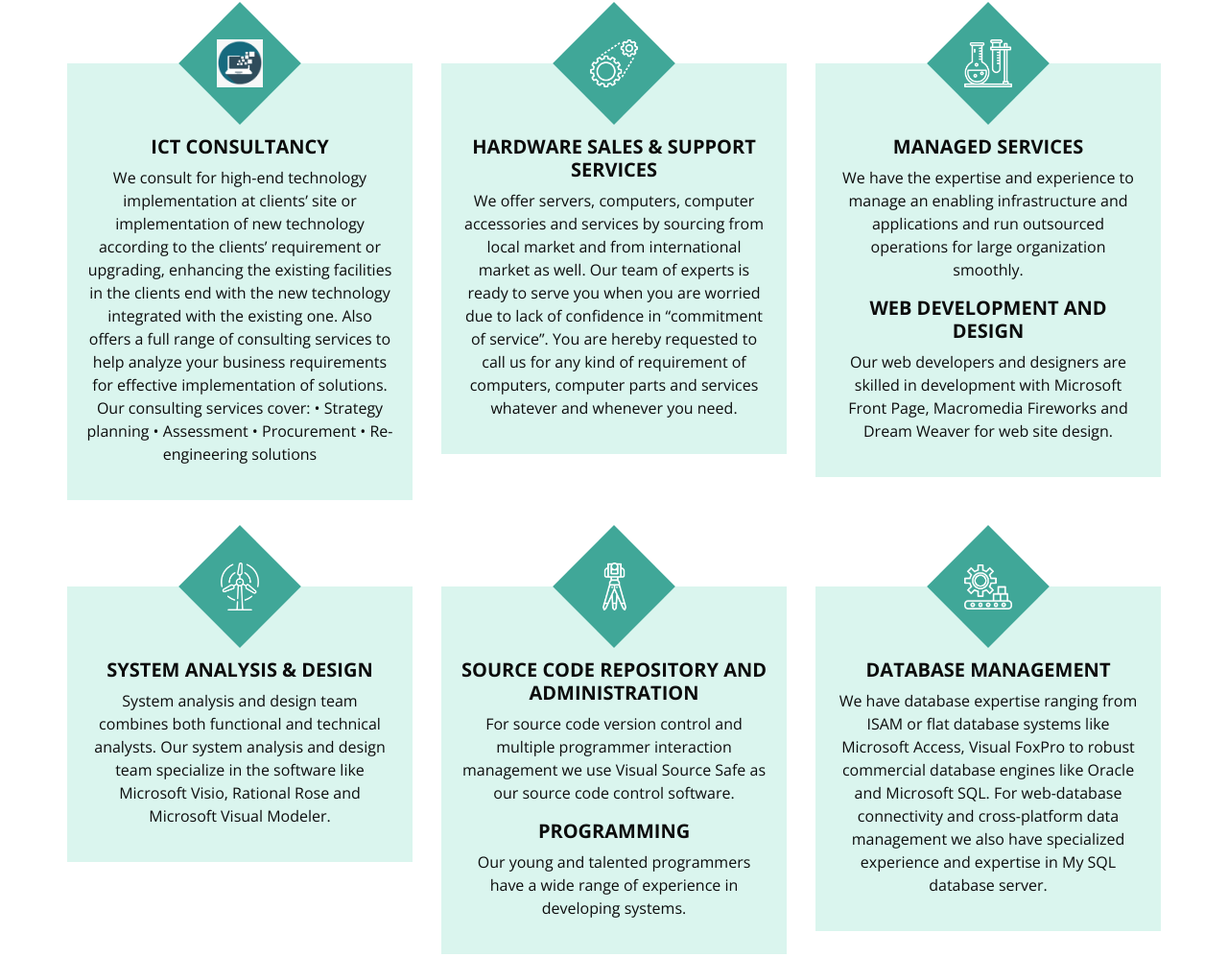
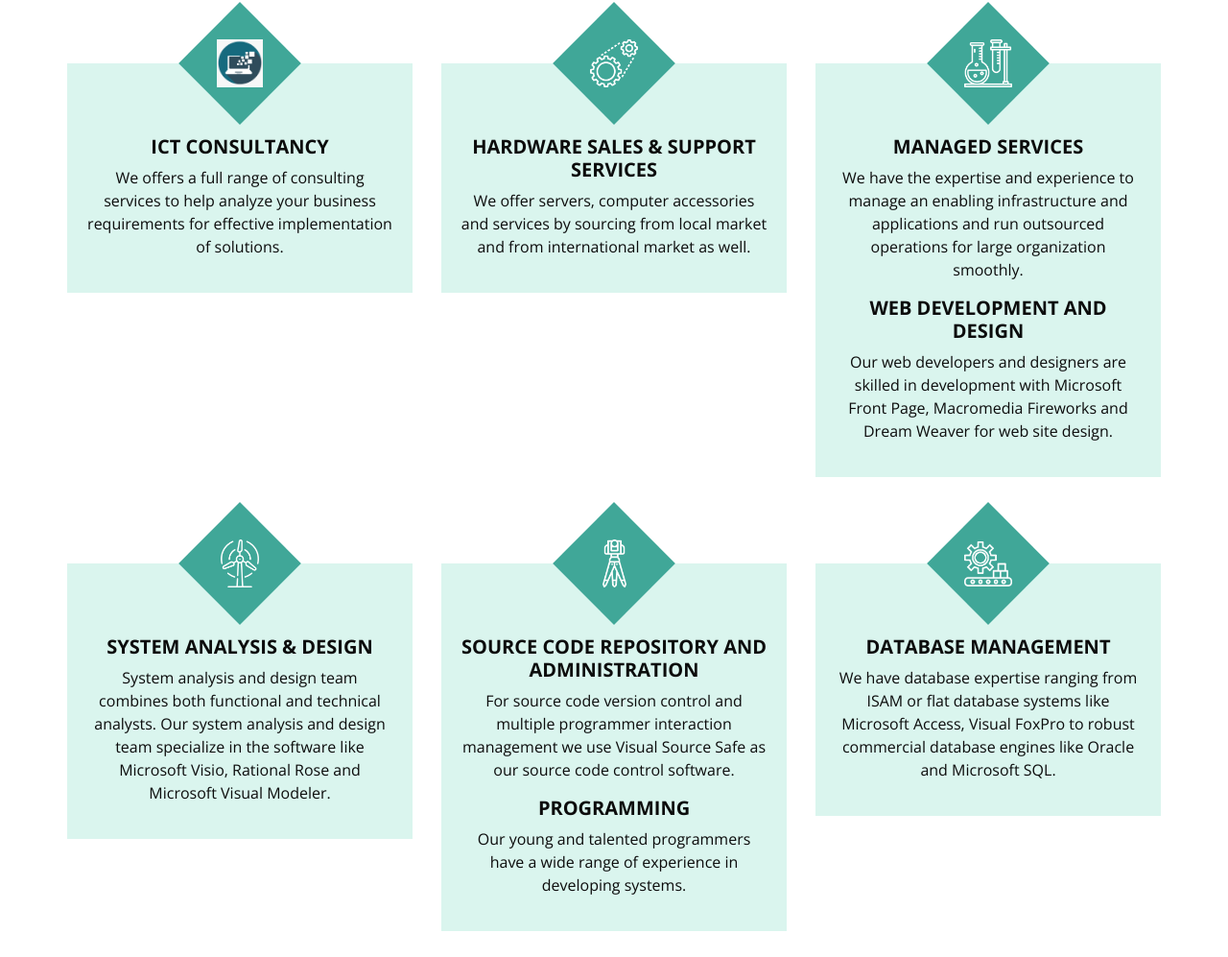
Before and after one commit to Gbenga19/weovtech, a plain HTML site: page index.html in a window 1280 px wide. Shown: the part 921-1918 px from the top of the page at 96% size. Drawn offline with nearby package versions, Linux system fonts and the light colour scheme; some packages are replaced by stand-ins of ours.

Commit message:
Update index.html

```diff
--- a/index.html
+++ b/index.html
@@ -201,11 +201,7 @@
                   ICT CONSULTANCY
                 </h5>
                 <p>
-                  We consult for high-end technology implementation at clients’ site or implementation of new technology according to the clients’ requirement or upgrading, enhancing the existing facilities in the clients end with the new technology integrated with the existing one. Also offers a full range of consulting services to help analyze your business requirements for effective implementation of solutions. Our consulting services cover:
-•	Strategy planning
-•	Assessment
-•	Procurement
-•	Re-engineering solutions
+We offers a full range of consulting services to help analyze your business requirements for effective implementation of solutions.
 
                 </p>
 
@@ -222,8 +218,7 @@
                   HARDWARE SALES & SUPPORT SERVICES
                 </h5>
                 <p>
-                  We offer servers, computers, computer accessories and services by sourcing from local market and from international market as well. Our team of experts is ready to serve you when you are worried due to lack of confidence in “commitment of service”. You are hereby requested to call us for any kind of requirement of computers, computer parts and services whatever and whenever you need.
-                </p>
+We offer servers,  computer accessories and services by sourcing from local market and from international market as well.     </p>
 
               </div>
             </div>
@@ -289,8 +284,7 @@
                   DATABASE MANAGEMENT
                 </h5>
                 <p>
-                  We have database expertise ranging from ISAM or flat database systems like Microsoft Access, Visual FoxPro to robust commercial database engines like Oracle and Microsoft SQL. For web-database connectivity and cross-platform data management we also have specialized experience and expertise in My SQL database server.
-                </p>
+We have database expertise ranging from ISAM or flat database systems like Microsoft Access, Visual FoxPro to robust commercial database engines like Oracle and Microsoft SQL.                </p>
 
               </div>
             </div>
```
